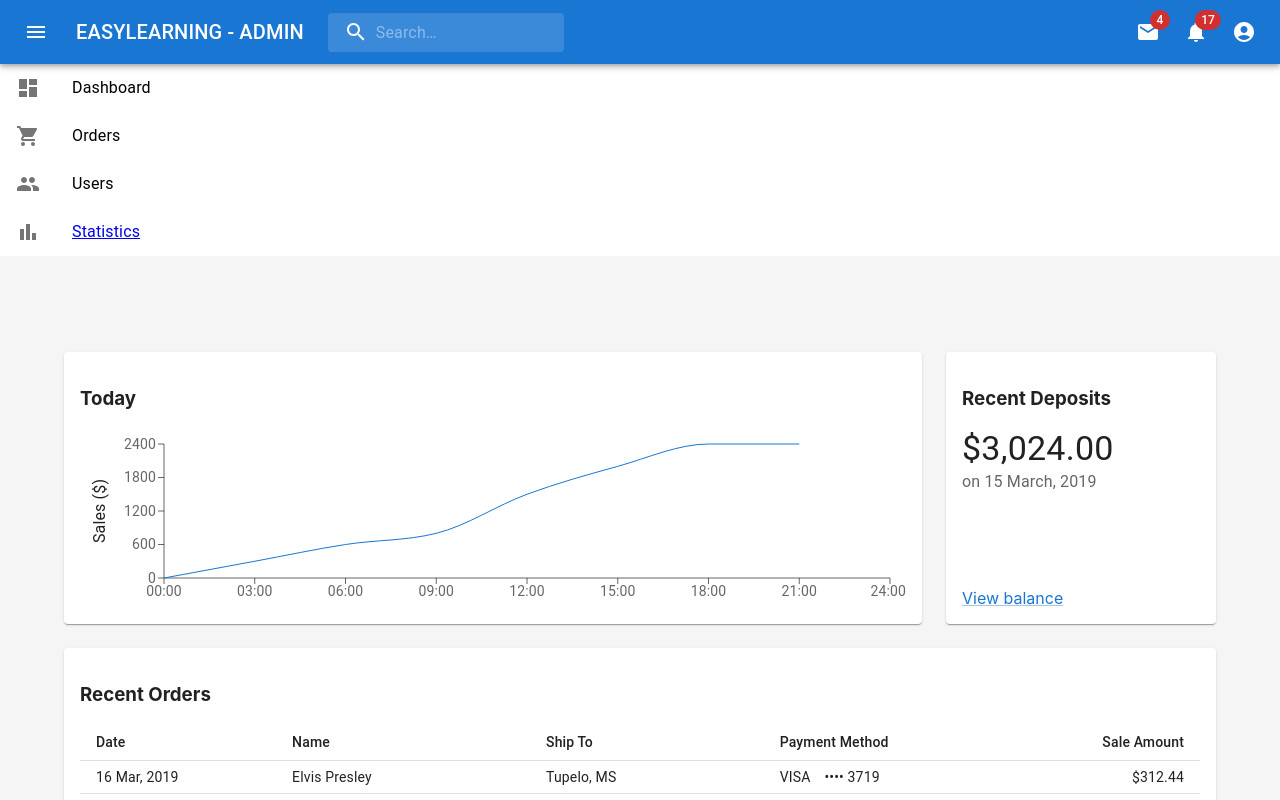
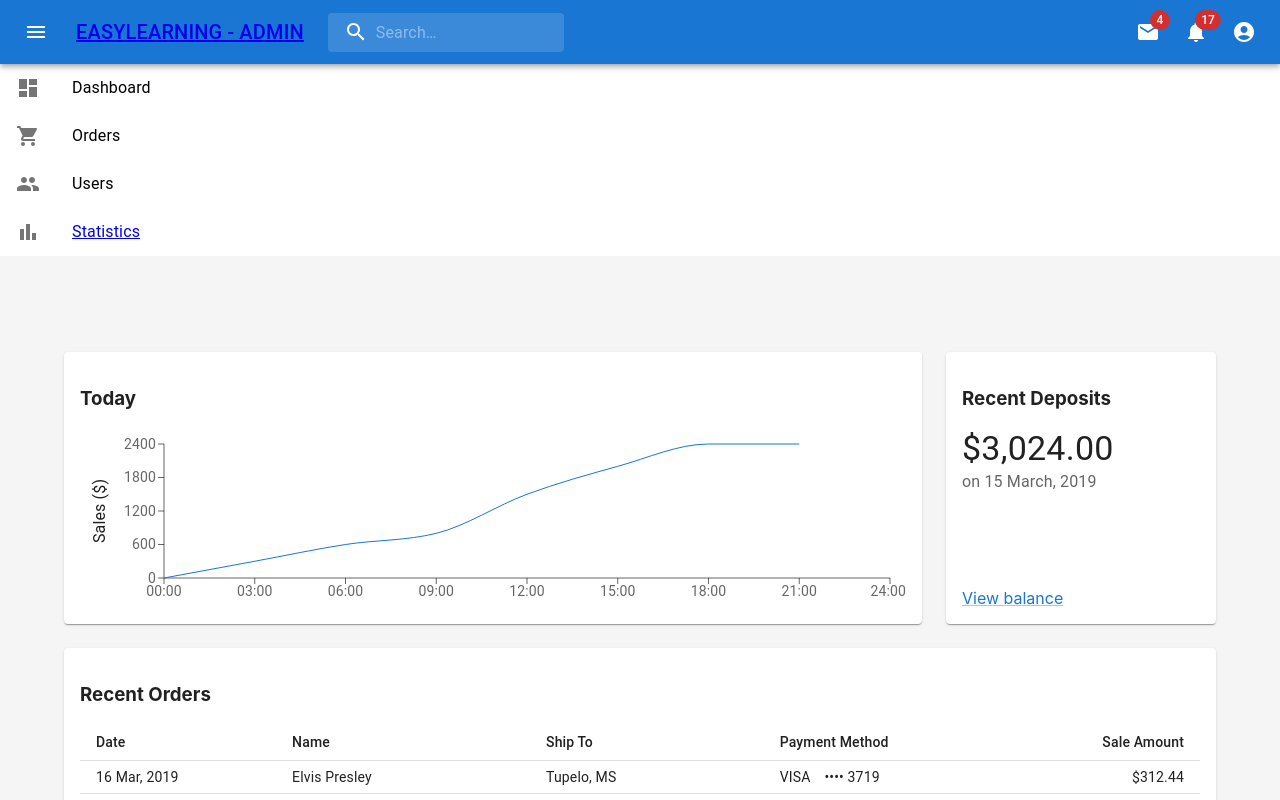
Before and after one commit to diazjoaquin/Admin-EasyLearning, a React (Create React App) app: page / in a window 1280 px wide. Shown: the top 800 px of the page. Built offline with nearby package versions, Linux system fonts and the light colour scheme; no server answers.

Commit message:
link al home en el botón EASYLEARNING

```diff
--- a/src/components/navbar/Navbar.jsx
+++ b/src/components/navbar/Navbar.jsx
@@ -15,6 +15,8 @@ import AccountCircle from '@mui/icons-material/AccountCircle';
 import MailIcon from '@mui/icons-material/Mail';
 import NotificationsIcon from '@mui/icons-material/Notifications';
 import MoreIcon from '@mui/icons-material/MoreVert';
+import { Link } from 'react-router-dom';
+import s from './Navbar.module.css';
 
 const Search = styled('div')(({ theme }) => ({
   position: 'relative',
@@ -167,14 +169,17 @@ export default function PrimarySearchAppBar() {
           >
             <MenuIcon />
           </IconButton>
-          <Typography
+          <Link to='/'>
+            <Typography
+            className={s.link}
             variant="h6"
             noWrap
             component="div"
             sx={{ display: { xs: 'none', sm: 'block' } }}
-          >
+            >
             EASYLEARNING - ADMIN
-          </Typography>
+            </Typography>
+          </Link>
           <Search>
             <SearchIconWrapper>
               <SearchIcon />
--- /dev/null
+++ b/src/components/navbar/Navbar.module.css
@@ -0,0 +1,3 @@
+.link{
+    text-decoration: none;
+}
--- a/src/components/sidebar/Sidebar.jsx
+++ b/src/components/sidebar/Sidebar.jsx
@@ -9,6 +9,7 @@ import PeopleIcon from '@mui/icons-material/People';
 import BarChartIcon from '@mui/icons-material/BarChart';
 import AssignmentIcon from '@mui/icons-material/Assignment';
 import { Link } from 'react-router-dom';
+import s from './Sidebar.module.css'
 
     const Sidebar = () => {
         return (
@@ -37,7 +38,7 @@ import { Link } from 'react-router-dom';
                 <BarChartIcon />
             </ListItemIcon>
             <Link to='/statistics'>
-                <ListItemText primary="Statistics" />
+                <ListItemText className={s.link} primary="Statistics" />
             </Link>
                 </ListItemButton>
 
--- /dev/null
+++ b/src/components/sidebar/Sidebar.module.css
@@ -0,0 +1,3 @@
+.link{
+    text-decoration: none;
+}
```
